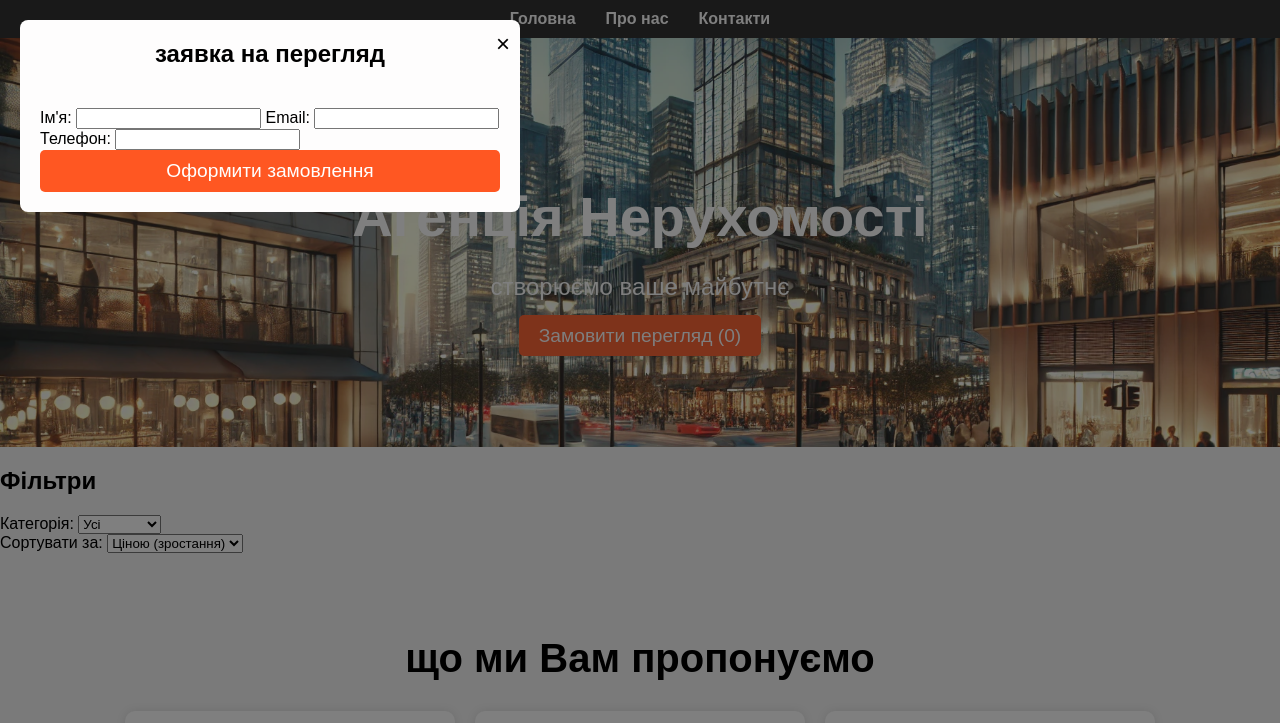
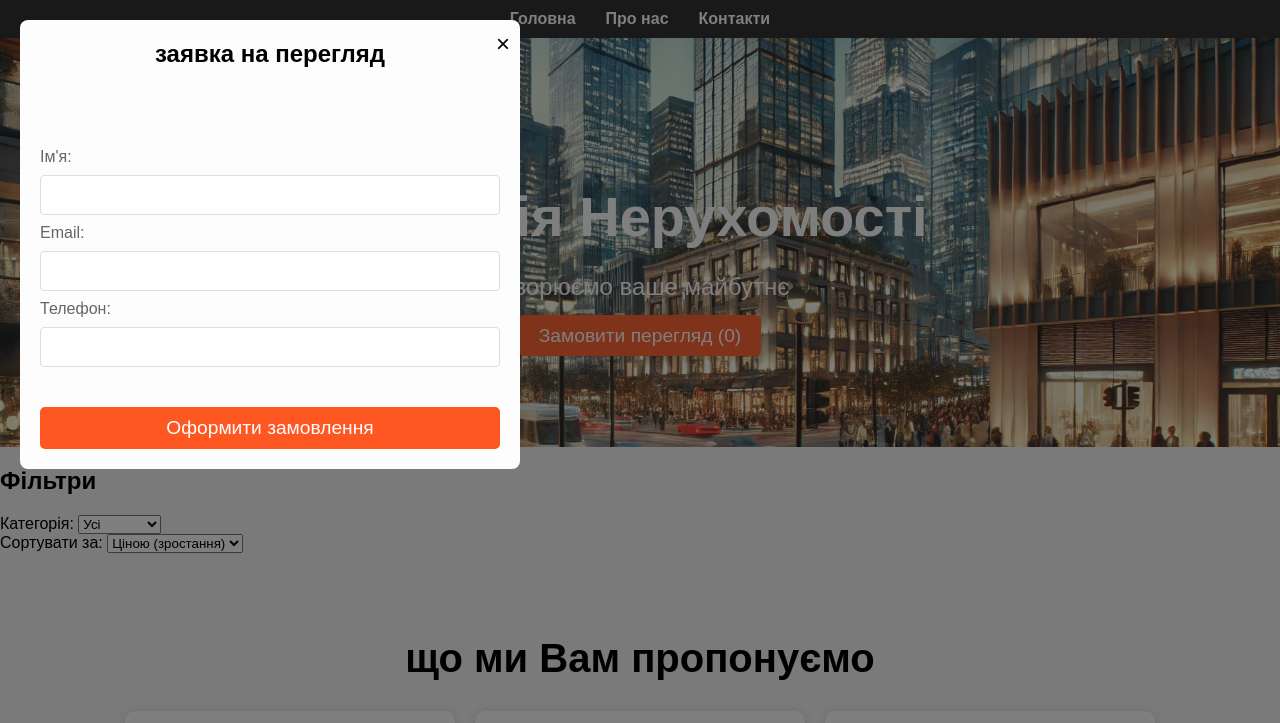
Before and after one commit to roman-bp/AgensyC, a plain HTML site: page index.html in a window 1280 px wide. Both pictures are taken after a click on the link "Замовити перегляд (0)". Shown: the top 723 px of the page. Drawn offline with nearby package versions, Linux system fonts and the light colour scheme.

Commit message:
правки

```diff
--- a/styles.css
+++ b/styles.css
@@ -107,6 +107,7 @@ footer {
     margin: 0 auto;
     display: flex;
     flex-direction: column; /* Всі поля форми йдуть вертикально */
+    gap: 15px; /* Додаємо проміжок між елементами */
 }
 
 .contact-form h2 {
@@ -117,25 +118,52 @@ footer {
 }
 
 .contact-form label {
-    display: block;
-    margin-bottom: 8px;
     font-size: 1em;
     color: #666;
+}
+
+.contact-form .form-group {
+    display: flex;
+    flex-direction: column; /* Кожна пара label та input розташовується вертикально */
+    gap: 8px; /* Додаємо невеликий проміжок між label і input */
 }
 
 .contact-form input,
 .contact-form textarea {
     width: 100%;
     padding: 12px;
-    margin-bottom: 15px;
     border: 1px solid #ddd;
     border-radius: 4px;
     font-size: 1em;
     box-sizing: border-box;
 }
 
-.contact-form textarea {
-    resize: vertical;
+/* Стилі для блоку customer-details */
+.customer-details {
+    display: flex;
+    flex-direction: column; /* Розміщуємо елементи вертикально */
+    gap: 9px; /* Додаємо відступ між полями */
+    margin-bottom: 20px; /* Відступ знизу для відокремлення від інших елементів */
+}
+
+.customer-details .form-group {
+    display: flex;
+    flex-direction: column; /* Кожна пара label та input вертикально */
+    gap: 10px; /* Додаємо невеликий проміжок між label і input */
+}
+
+.customer-details label {
+    font-size: 1em;
+    color: #666;
+}
+
+.customer-details input {
+    width: 100%;
+    padding: 10px;
+    border: 1px solid #ddd;
+    border-radius: 4px;
+    font-size: 1em;
+    box-sizing: border-box;
 }
 
 .add-to-cart {
@@ -153,6 +181,7 @@ footer {
     background-color: #e64a19;
 }
 
+/* Модальне вікно з Flexbox */
 .cart-modal {
     display: none;
     position: fixed;
@@ -174,16 +203,17 @@ footer {
     width: 100%;
     position: relative;
     box-sizing: border-box;
-    display: flex;                /* Додаємо Flexbox */
-    flex-direction: column;       /* Елементи розташовані вертикально */
-    align-items: center;          /* Вирівнюємо елементи по центру */
-    justify-content: space-between; /* Розподіляємо простір між елементами */
+    display: flex; /* Використовуємо Flexbox для розміщення елементів */
+    flex-direction: column; /* Розміщуємо елементи вертикально */
+    align-items: stretch; /* Розтягуємо елементи на всю ширину */
+    justify-content: flex-start; /* Починаємо розташування з верхньої частини */
+    gap: 20px; /* Додаємо проміжок між елементами */
 }
-
 
 .cart-modal-content h2 {
     margin-top: 0;
     font-size: 1.5em;
+    text-align: center; /* Вирівнювання заголовка по центру */
 }
 
 .cart-modal-content .close {
```
